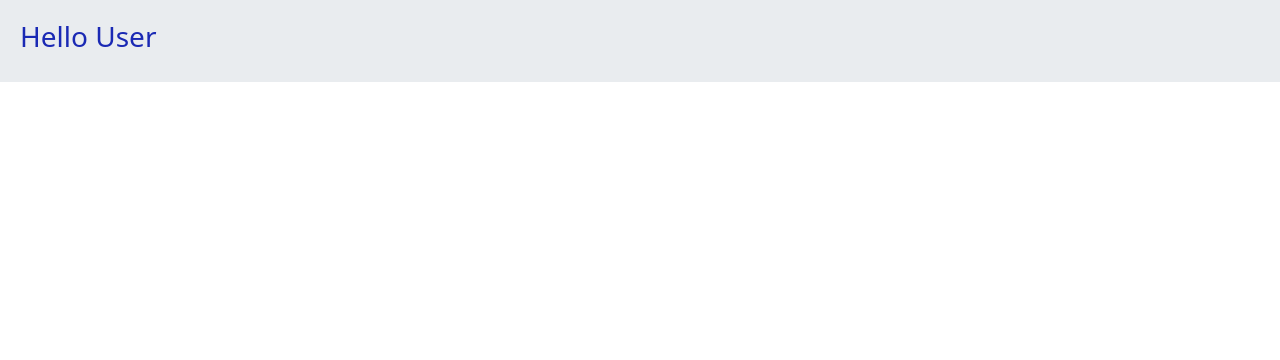
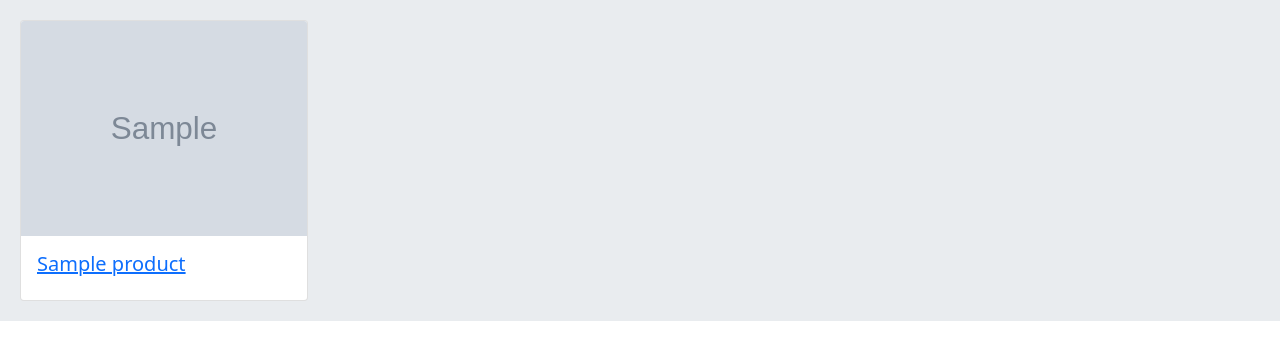
Before and after one commit to mehran-dgn/Django-Shop, a Django app: page / in a window 1280 px wide. Shown: the part 56-416 px from the top of the page. Run offline with Django 4.2, Linux system fonts and the light colour scheme; tables that the repository leaves empty hold one stand-in row (values such as "Sample post"); grey boxes marked "Sample" are stand-in pictures.

Commit message:
a little mistake fixed in the home app models, product detail view implemented, media files urls implemented in the urls.py to use in development mode

```diff
--- a/mysite/home/models.py
+++ b/mysite/home/models.py
@@ -1,5 +1,5 @@
 from django.db import models
-
+from django.urls import reverse
 
 class Category(models.Model):
     name = models.CharField(max_length=200)
@@ -7,6 +7,8 @@ class Category(models.Model):
 
     class Meta:
         ordering=('name',)
+        verbose_name = 'category'
+        verbose_name_plural = 'categories'
 
     def __str__(self):
         return self.name
@@ -15,7 +17,7 @@ class Product(models.Model):
     category = models.ForeignKey(Category,on_delete=models.CASCADE,related_name='products')
     name = models.CharField(max_length=200)
     slug = models.SlugField(max_length=200 , unique=True)
-    image = models.ImageField(upload_to='products/')
+    image = models.ImageField(upload_to='products/%Y/%m/%d')
     description = models.TextField()
     price = models.IntegerField()
     available = models.BooleanField(default=True)
@@ -25,8 +27,10 @@ class Product(models.Model):
 
     class Meta:
         ordering=('name',)
-        verbose_name = 'category'
-        verbose_name_plural = 'categories'
+
 
     def __str__(self):
         return self.name
+
+    def get_absolute_url(self):
+        return reverse('home:product_detail',args=[self.slug])
--- a/mysite/home/templates/home/home.html
+++ b/mysite/home/templates/home/home.html
@@ -1,11 +1,17 @@
 {% extends "base.html" %}
-
 {% load static %}
-
 {% block extra_header %}
-    <link href="{% static 'home/css/styles.css' %}" rel="stylesheet">
+<link href="{% static 'home/css/styles.css' %}" rel="stylesheet" />
 {% endblock %}
-
 {% block content %}
-    <h3>Hello User</h3>
-{% endblock %}
+{% for product in products %}
+<div class="card" style="width: 18rem">
+  <img class="card-img-top" src="{{product.image.url}}" alt="Card image cap" />
+  <div class="card-body">
+    <a href="{{product.get_absolute_url}}">
+      <h5 class="card-title">{{product.name}}</h5>
+    </a>
+  </div>
+</div>
+{% endfor %}
+ {% endblock %}
--- a/mysite/home/urls.py
+++ b/mysite/home/urls.py
@@ -4,5 +4,6 @@ from . import views
 app_name = "home"
 
 urlpatterns = [
-    path('',views.HomeView.as_view(), name="home")
+    path('',views.HomeView.as_view(), name="home"),
+    path('<slug:slug>/',views.ProductDetailView.as_view(),name="product_detail"),
 ]
--- a/mysite/home/views.py
+++ b/mysite/home/views.py
@@ -1,9 +1,19 @@
-from django.shortcuts import render
+from django.shortcuts import render,get_object_or_404
 from django.views import View
+from .models import Product
 
 class HomeView(View):
     def get(self,request):
-        return render(request,'home/home.html')
+        products = Product.objects.filter(available=True)
+        return render(request,'home/home.html',{'products':products})
 
     def post(self,request):
         pass
+
+class ProductDetailView(View):
+    def get(self,request,slug):
+        product = get_object_or_404(Product,slug=slug)
+        return render(request,'home/detail.html',{'product':product})
+
+    def post(self,request):
+        pass
--- a/mysite/mysite/settings.py
+++ b/mysite/mysite/settings.py
@@ -119,6 +119,11 @@ STATICFILES_DIRS = [
     BASE_DIR / 'static'
 ]
 
+#media files
+MEDIA_URL = '/media/'
+MEDIA_ROOT = BASE_DIR / 'media'
+
+
 # Default primary key field type
 # https://docs.djangoproject.com/en/4.2/ref/settings/#default-auto-field
 
--- a/mysite/mysite/urls.py
+++ b/mysite/mysite/urls.py
@@ -1,8 +1,10 @@
 from django.contrib import admin
 from django.urls import path,include
+from django.conf import settings
+from django.conf.urls.static import static
 
 urlpatterns = [
     path('admin/', admin.site.urls),
     path('acccounts/',include('accounts.urls',namespace='accounts')),
     path('',include('home.urls',namespace='home'))
-]
+] + static(settings.MEDIA_URL, document_root=settings.MEDIA_ROOT)
```
Also changed, not shown: mysite/home/templates/home/detail.html (added, +9 -0 lines).
